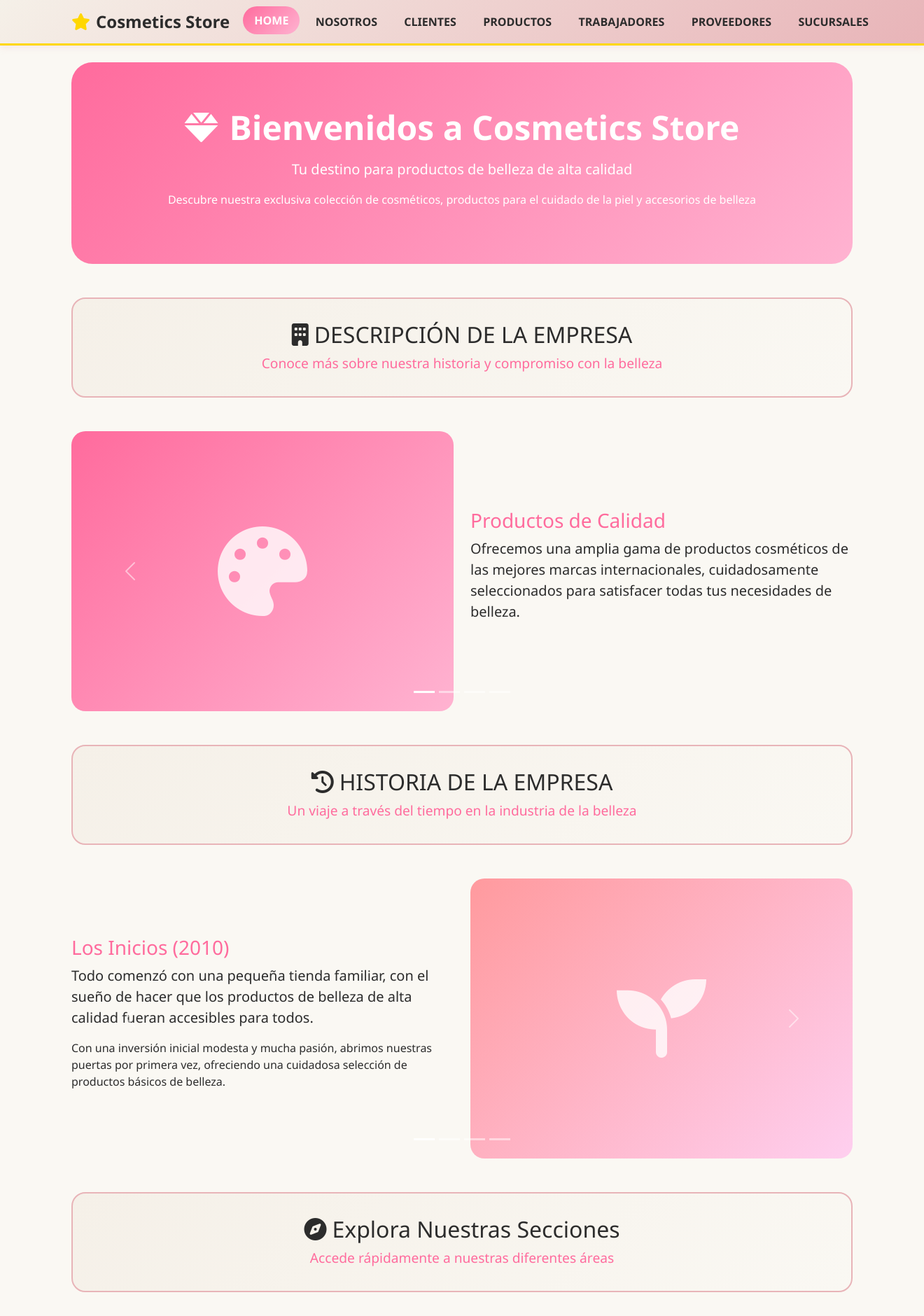
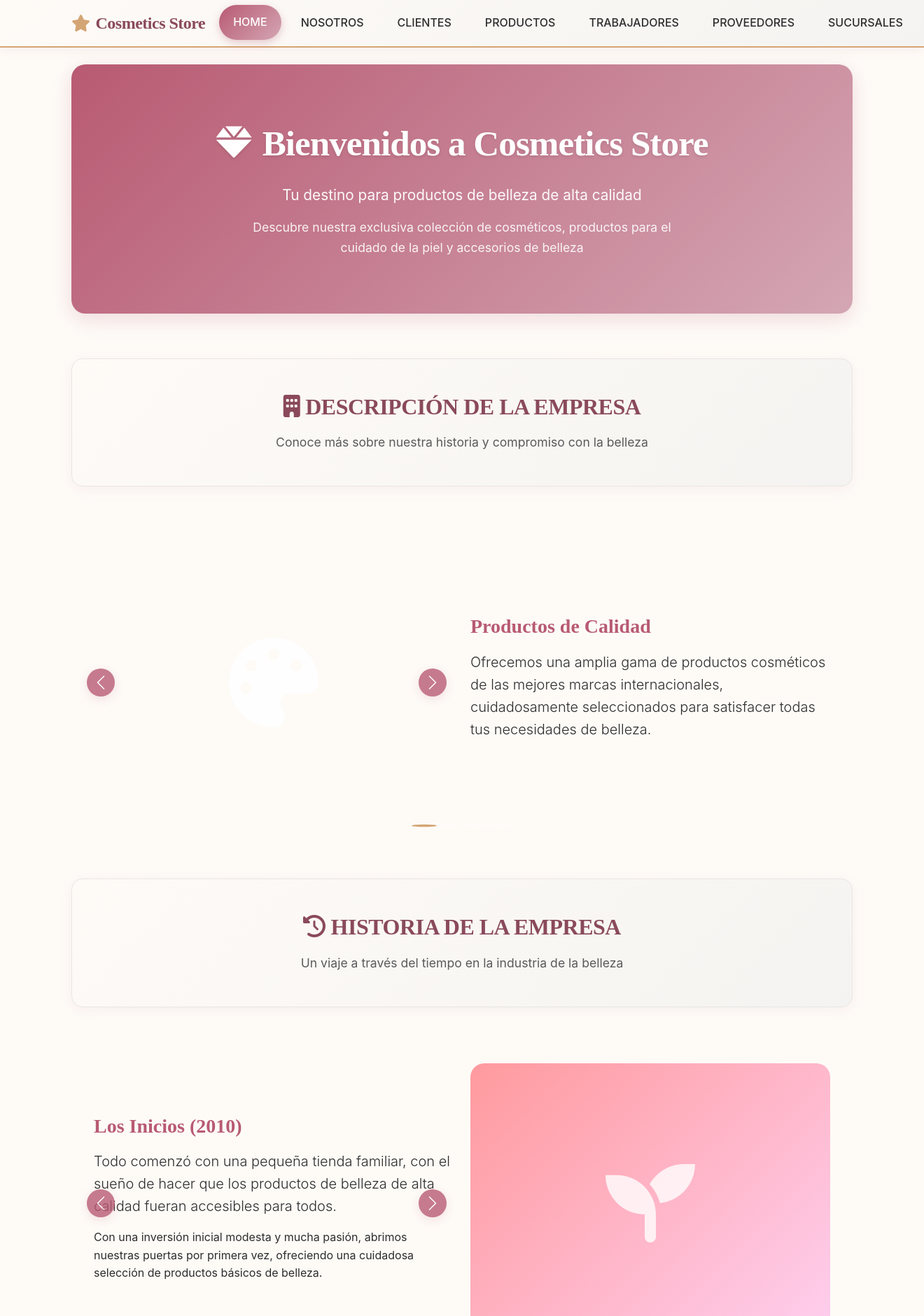
Before and after one commit to anntnzrb/sist-cosm, a Django app: page / in a window 1320 px wide. Shown: the top 1880 px of the page at 70% size. Run offline with Django 5.2, Linux system fonts and the light colour scheme; some libraries are stand-ins or nearby versions.

Commit message:
feat(design): implement professional cosmetics color palette
- Replace problematic bright colors with sophisticated theme
- Add dusty rose, rose gold, and champagne color variables
- Improve contrast ratios for better accessibility
- Update buttons, cards, navigation with new color scheme
- Add professional gradients and typography support

Creates luxury cosmetics brand aesthetic with WCAG compliant contrast

```diff
--- a/static/css/cosmetics-theme.css
+++ b/static/css/cosmetics-theme.css
@@ -1,79 +1,118 @@
-/* Cosmetics Store Theme Variables */
+/* Professional Cosmetics Store Theme Variables */
 :root {
-    --cosmetics-pink: #ff6b9d;
-    --cosmetics-rose-gold: #e8b4b8;
-    --cosmetics-gold: #ffd700;
-    --cosmetics-nude: #f5f0e8;
-    --cosmetics-charcoal: #2c2c2c;
-    --cosmetics-light-pink: #ffb3d1;
-    --cosmetics-cream: #faf8f3;
-    --cosmetics-blush: #ffc0cb;
+    /* Primary Colors - Sophisticated & Readable */
+    --cosmetics-primary: #b85a72;          /* Sophisticated dusty rose */
+    --cosmetics-primary-dark: #8a4a5c;     /* Deep rose for emphasis */
+    --cosmetics-primary-light: #d4a6b4;    /* Light rose for subtle accents */
+
+    /* Metallic Accents - Elegant & Professional */
+    --cosmetics-rose-gold: #d4a574;        /* Warm, elegant rose gold */
+    --cosmetics-copper: #c29166;           /* Rich copper accent */
+    --cosmetics-champagne: #f0e6d6;        /* Soft champagne */
+
+    /* Neutrals - Perfect Contrast */
+    --cosmetics-cream: #fefbf7;            /* Warm white background */
+    --cosmetics-soft-gray: #f5f3f1;        /* Subtle background */
+    --cosmetics-light-gray: #e8e6e4;       /* Border color */
+    --cosmetics-charcoal: #2d2d2d;         /* Dark text - excellent contrast */
+    --cosmetics-text-secondary: #5a5a5a;   /* Secondary text */
+
+    /* Gradients - Subtle & Professional */
+    --gradient-primary: linear-gradient(135deg, #b85a72, #d4a6b4);
+    --gradient-accent: linear-gradient(135deg, #d4a574, #f0e6d6);
+    --gradient-background: linear-gradient(135deg, #fefbf7, #f5f3f1);
 }
 
 /* Global Styles */
 body {
-    font-family: 'Segoe UI', Tahoma, Geneva, Verdana, sans-serif;
+    font-family: 'Inter', -apple-system, BlinkMacSystemFont, 'Segoe UI', Roboto, sans-serif;
     background-color: var(--cosmetics-cream);
     color: var(--cosmetics-charcoal);
+    line-height: 1.6;
+    font-weight: 400;
+}
+
+/* Typography */
+h1, h2, h3, h4, h5, h6 {
+    font-family: 'Playfair Display', serif;
+    font-weight: 600;
+    line-height: 1.3;
+    margin-bottom: 1rem;
+}
+
+.navbar-brand {
+    font-family: 'Playfair Display', serif !important;
 }
 
 /* Navigation Styles */
 .cosmetics-nav {
-    background: linear-gradient(135deg, var(--cosmetics-nude), var(--cosmetics-rose-gold));
-    border-bottom: 3px solid var(--cosmetics-gold);
-    box-shadow: 0 2px 10px rgba(232, 180, 184, 0.3);
+    background: var(--gradient-background);
+    border-bottom: 2px solid var(--cosmetics-rose-gold);
+    box-shadow: 0 2px 15px rgba(180, 90, 114, 0.1);
+    backdrop-filter: blur(10px);
 }
 
 .cosmetics-nav .navbar-brand {
-    color: var(--cosmetics-charcoal) !important;
+    color: var(--cosmetics-primary-dark) !important;
     font-weight: 700;
     font-size: 1.5rem;
+    letter-spacing: -0.5px;
 }
 
 .cosmetics-nav .nav-link {
     color: var(--cosmetics-charcoal) !important;
-    font-weight: 600;
-    padding: 0.5rem 1rem !important;
-    border-radius: 20px;
+    font-weight: 500;
+    padding: 0.75rem 1.25rem !important;
+    border-radius: 25px;
     transition: all 0.3s ease;
-    margin: 0 0.2rem;
+    margin: 0 0.25rem;
+    position: relative;
 }
 
 .cosmetics-nav .nav-link:hover,
 .cosmetics-nav .nav-link.active {
-    background: linear-gradient(135deg, var(--cosmetics-pink), var(--cosmetics-light-pink));
+    background: var(--gradient-primary);
     color: white !important;
-    transform: translateY(-2px);
+    transform: translateY(-1px);
+    box-shadow: 0 4px 12px rgba(180, 90, 114, 0.3);
 }
 
 /* Color Utilities */
-.text-cosmetics-pink { color: var(--cosmetics-pink) !important; }
-.text-cosmetics-gold { color: var(--cosmetics-gold) !important; }
+.text-cosmetics-primary { color: var(--cosmetics-primary) !important; }
+.text-cosmetics-primary-dark { color: var(--cosmetics-primary-dark) !important; }
 .text-cosmetics-rose-gold { color: var(--cosmetics-rose-gold) !important; }
-.bg-cosmetics-pink { background-color: var(--cosmetics-pink) !important; }
-.bg-cosmetics-nude { background-color: var(--cosmetics-nude) !important; }
+.text-cosmetics-copper { color: var(--cosmetics-copper) !important; }
+.text-cosmetics-charcoal { color: var(--cosmetics-charcoal) !important; }
+.bg-cosmetics-primary { background-color: var(--cosmetics-primary) !important; }
+.bg-cosmetics-champagne { background-color: var(--cosmetics-champagne) !important; }
+.bg-cosmetics-cream { background-color: var(--cosmetics-cream) !important; }
+
+/* Legacy compatibility */
+.text-cosmetics-pink { color: var(--cosmetics-primary) !important; }
+.text-cosmetics-gold { color: var(--cosmetics-rose-gold) !important; }
 
 /* Card Styles */
 .card-cosmetic {
-    border: 2px solid var(--cosmetics-rose-gold);
-    border-radius: 20px;
-    box-shadow: 0 8px 20px rgba(232, 180, 184, 0.2);
+    border: 1px solid var(--cosmetics-light-gray);
+    border-radius: 16px;
+    box-shadow: 0 4px 20px rgba(180, 90, 114, 0.08);
     transition: all 0.3s ease;
-    background: white;
+    background: var(--cosmetics-cream);
     overflow: hidden;
 }
 
 .card-cosmetic:hover {
-    transform: translateY(-8px);
-    box-shadow: 0 15px 30px rgba(255, 107, 157, 0.3);
-    border-color: var(--cosmetics-pink);
+    transform: translateY(-4px);
+    box-shadow: 0 12px 35px rgba(180, 90, 114, 0.15);
+    border-color: var(--cosmetics-primary);
 }
 
 .card-cosmetic .card-header {
-    background: linear-gradient(135deg, var(--cosmetics-nude), var(--cosmetics-rose-gold));
-    border-bottom: 2px solid var(--cosmetics-gold);
+    background: var(--gradient-accent);
+    border-bottom: 1px solid var(--cosmetics-light-gray);
     font-weight: 600;
     text-align: center;
+    color: var(--cosmetics-charcoal);
 }
 
 .card-cosmetic img {
@@ -174,51 +223,141 @@ body {
 .page-header {
     text-align: center;
     margin-bottom: 3rem;
-    padding: 2rem 0;
-    background: linear-gradient(135deg, var(--cosmetics-nude), var(--cosmetics-cream));
-    border-radius: 20px;
-    border: 2px solid var(--cosmetics-rose-gold);
+    padding: 3rem 2rem;
+    background: var(--gradient-background);
+    border-radius: 16px;
+    border: 1px solid var(--cosmetics-light-gray);
+    box-shadow: 0 4px 20px rgba(180, 90, 114, 0.08);
 }
 
-.page-header h1 {
-    color: var(--cosmetics-charcoal);
+.page-header h1,
+.page-header h2 {
+    color: var(--cosmetics-primary-dark);
     font-weight: 700;
-    margin-bottom: 0.5rem;
+    margin-bottom: 1rem;
+    letter-spacing: -0.5px;
 }
 
 .page-header p {
-    color: var(--cosmetics-pink);
-    font-size: 1.2rem;
+    color: var(--cosmetics-text-secondary);
+    font-size: 1.1rem;
     margin-bottom: 0;
+    font-weight: 400;
 }
 
 /* Home Page Styles */
 .hero-section {
-    background: linear-gradient(135deg, var(--cosmetics-pink), var(--cosmetics-light-pink));
+    background: var(--gradient-primary);
     color: white;
-    padding: 4rem 0;
-    border-radius: 30px;
-    margin-bottom: 3rem;
+    padding: 5rem 2rem;
+    border-radius: 20px;
+    margin-bottom: 4rem;
     text-align: center;
+    box-shadow: 0 8px 30px rgba(180, 90, 114, 0.2);
 }
 
 .hero-section h1 {
-    font-size: 3rem;
+    font-size: 3.2rem;
     font-weight: 700;
-    margin-bottom: 1rem;
+    margin-bottom: 1.5rem;
+    letter-spacing: -1px;
+    text-shadow: 0 2px 4px rgba(0, 0, 0, 0.1);
 }
 
+.hero-section .lead {
+    font-size: 1.3rem;
+    font-weight: 400;
+    margin-bottom: 1rem;
+    opacity: 0.95;
+}
+
+.hero-section p {
+    font-size: 1.1rem;
+    opacity: 0.9;
+    max-width: 600px;
+    margin: 0 auto;
+}
+
+/* Carousel Styles */
 .carousel-item img {
     height: 400px;
     object-fit: cover;
     border-radius: 20px;
 }
 
+.carousel {
+    margin-bottom: 3rem;
+}
+
+.carousel-inner {
+    border-radius: 20px;
+    overflow: hidden;
+}
+
+.carousel-item {
+    padding: 2rem;
+    min-height: 450px;
+}
+
+.carousel-control-prev,
+.carousel-control-next {
+    width: 40px;
+    height: 40px;
+    color: var(--cosmetics-pink);
+    top: 50%;
+    transform: translateY(-50%);
+    z-index: 10;
+    opacity: 0.8;
+}
+
+.carousel-control-prev {
+    left: 2%;
+}
+
+.carousel-control-next {
+    right: 52%;
+}
+
+.carousel-control-prev-icon,
+.carousel-control-next-icon {
+    background-color: var(--cosmetics-primary);
+    border-radius: 50%;
+    width: 40px;
+    height: 40px;
+    background-size: 60%;
+    box-shadow: 0 4px 15px rgba(180, 90, 114, 0.2);
+    transition: all 0.3s ease;
+}
+
+.carousel-control-prev:hover .carousel-control-prev-icon,
+.carousel-control-next:hover .carousel-control-next-icon {
+    background-color: var(--cosmetics-rose-gold);
+    transform: scale(1.1);
+    box-shadow: 0 6px 20px rgba(212, 165, 116, 0.3);
+}
+
+.carousel-indicators button {
+    background-color: var(--cosmetics-primary);
+    border-radius: 50%;
+    width: 12px;
+    height: 12px;
+    margin: 0 5px;
+    opacity: 0.7;
+    transition: all 0.3s ease;
+}
+
+.carousel-indicators button.active {
+    background-color: var(--cosmetics-rose-gold);
+    opacity: 1;
+    transform: scale(1.2);
+}
+
 /* Footer */
 .cosmetics-footer {
     background: linear-gradient(135deg, var(--cosmetics-charcoal), #3a3a3a);
     color: white;
-    border-top: 3px solid var(--cosmetics-gold);
+    border-top: 2px solid var(--cosmetics-rose-gold);
+    box-shadow: 0 -4px 20px rgba(180, 90, 114, 0.1);
 }
 
 /* Action Buttons */
```
Also changed, not shown: other parts of static/css/cosmetics-theme.css (+70 -31 lines).
